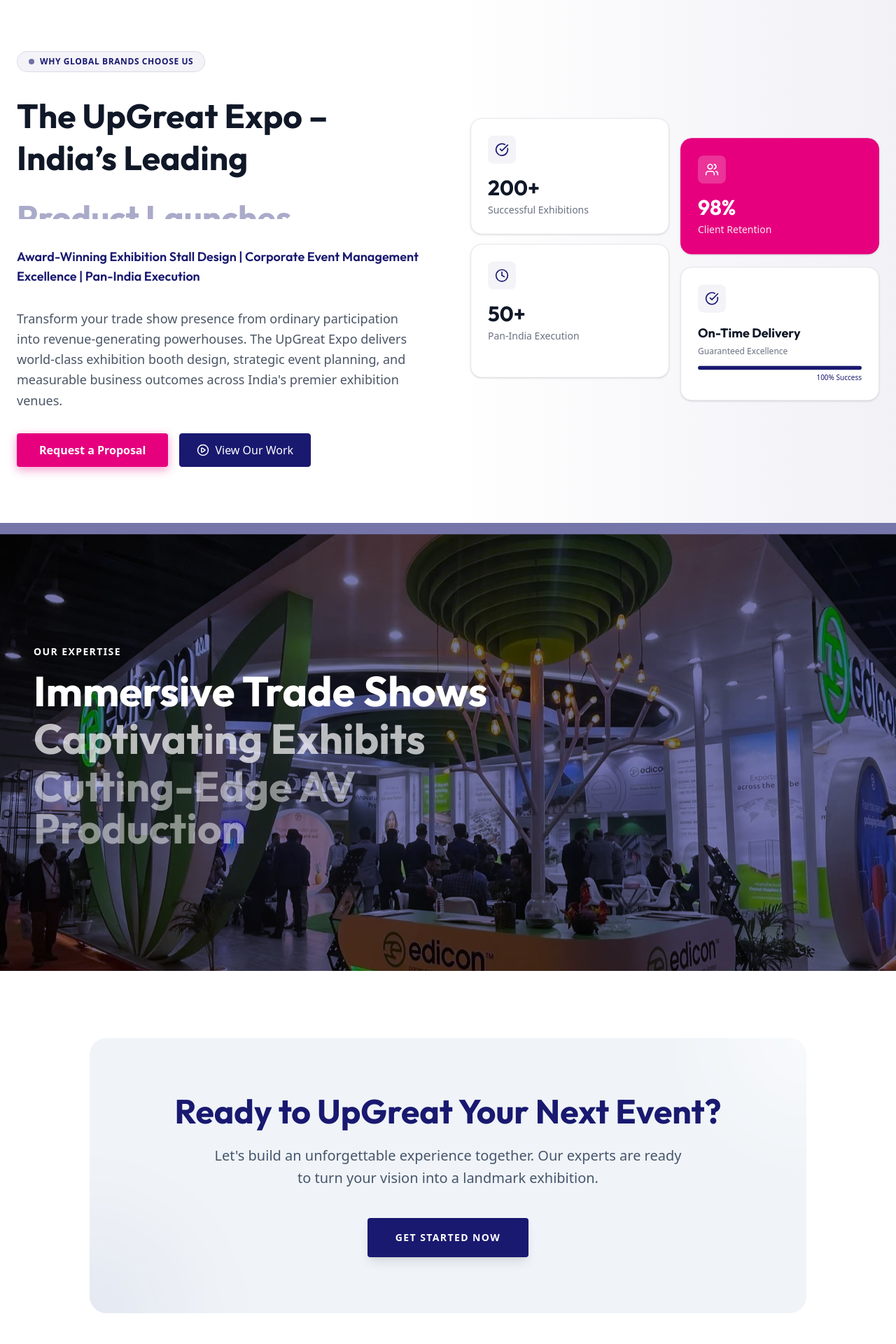
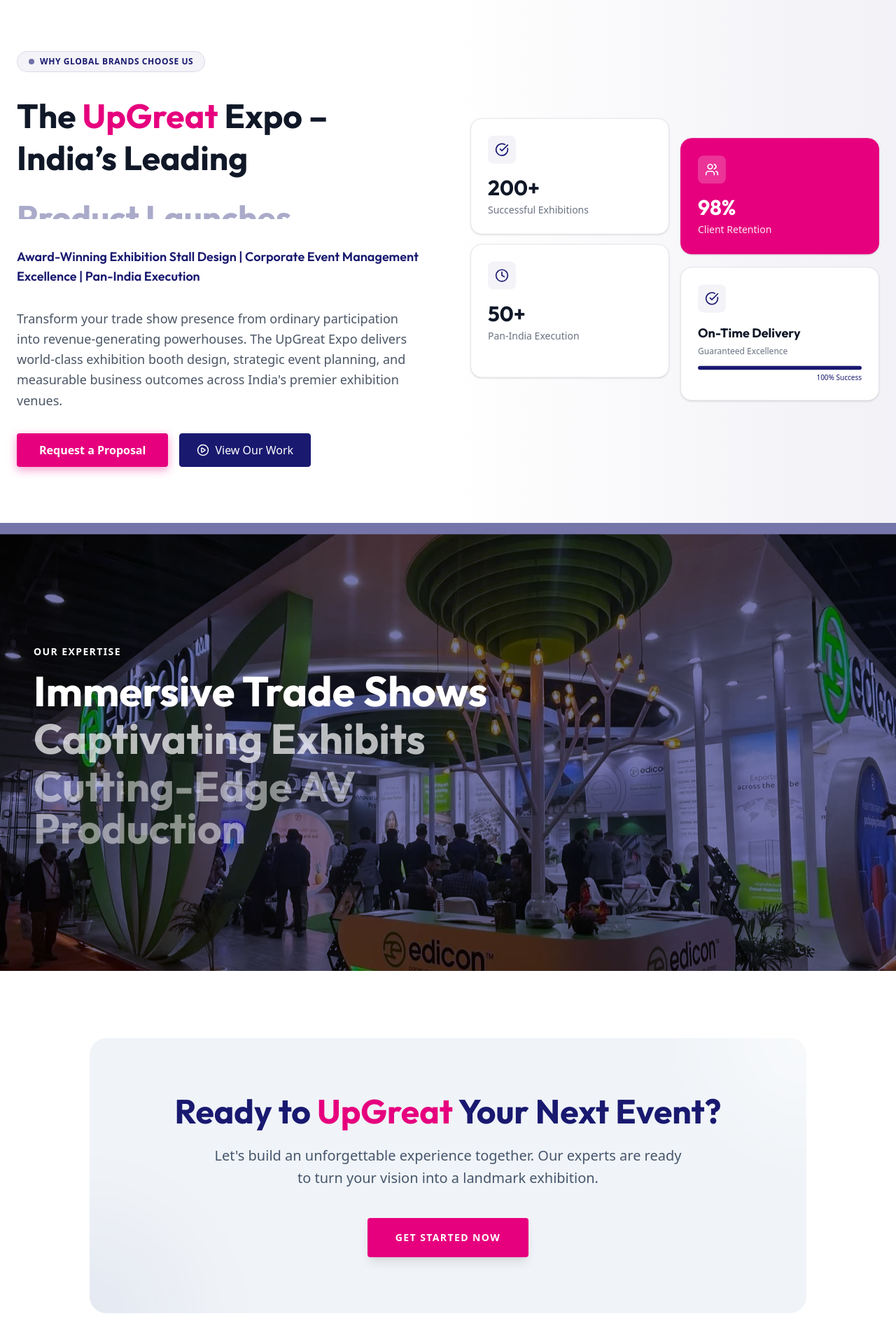
Before and after one commit to zuptek/upgreatExpo, a Next.js app in the folder web/: page / in a window 1280 px wide. Shown: the part 1300-3220 px from the top of the page at 70% size. Built offline with nearby package versions, Linux system fonts and the light colour scheme.

Commit message:
fixed sitemap and buttons

```diff
--- a/web/src/app/sitemap.ts
+++ b/web/src/app/sitemap.ts
@@ -6,6 +6,10 @@
     const routes = [
         '',
         '/about',
+        '/about/our-story',
+        '/about/team',
+        '/about/where-to-find-us',
+        '/about/careers',
         '/services',
         '/services/exhibition-stall-design',
         '/services/corporate-events',
@@ -16,7 +20,6 @@
         '/portfolio',
         '/insights/blog',
         '/contact-us',
-        '/careers',
         '/privacy-policy',
         '/terms-of-service',
         '/cookie-policy',
--- a/web/src/components/Home/BestExhibitionCompany.tsx
+++ b/web/src/components/Home/BestExhibitionCompany.tsx
@@ -47,7 +47,7 @@
                         Industry Leader
                     </div>
                     <h2 className="text-4xl md:text-5xl font-bold text-[#191970] mb-6 font-outfit leading-tight">
-                        What Makes The UpGreat Expo <br />
+                        What Makes The <span className="text-[#E6007E]">UpGreat</span> Expo <br />
                         <span className="text-[#E6007E]">The Best Exhibition Company in India</span>
                     </h2>
                     <h3 className="text-xl font-semibold text-[#191970] mb-6">
@@ -61,7 +61,7 @@
                 {/* Difference Box */}
                 <div className="bg-[#191970] text-white p-8 md:p-12 rounded-3xl mb-20 relative overflow-hidden text-center max-w-5xl mx-auto shadow-xl">
                     <div className="absolute top-0 left-0 w-full h-full bg-[url('https://www.transparenttextures.com/patterns/cubes.png')] opacity-10"></div>
-                    <h3 className="text-2xl font-bold mb-4 relative z-10 font-outfit">The UpGreat Expo Difference</h3>
+                    <h3 className="text-2xl font-bold mb-4 relative z-10 font-outfit">The <span className="text-[#E6007E]">UpGreat</span> Expo Difference</h3>
                     <p className="text-lg text-white/90 leading-relaxed relative z-10">
                         Every custom exhibition booth is strategically designed for maximum footfall, qualified lead generation, and competitive brand dominance. We don't create displays—we create revenue engines.
                     </p>
--- a/web/src/components/Home/Hero.tsx
+++ b/web/src/components/Home/Hero.tsx
@@ -162,14 +162,14 @@
                         <div className="absolute bottom-0 left-0 w-64 h-64 bg-[#191970]/5 rounded-full -ml-32 -mb-32 blur-3xl" />
 
                         <h2 className="text-3xl md:text-5xl font-bold text-[#191970] mb-6 relative z-10">
-                            Ready to UpGreat Your Next Event?
+                            Ready to <span className="text-[#E6007E]">UpGreat</span> Your Next Event?
                         </h2>
                         <p className="text-slate-600 text-lg md:text-xl max-w-2xl mx-auto mb-10 relative z-10 leading-relaxed">
                             Let's build an unforgettable experience together. Our experts are ready to turn your vision into a landmark exhibition.
                         </p>
                         <div className="relative z-10">
                             <Button
-                                className="bg-[#191970] hover:bg-[#12125a] text-white font-bold uppercase tracking-widest text-sm h-14 px-10 rounded-sm shadow-lg hover:shadow-xl transition-all transform hover:-translate-y-1"
+                                className="bg-[#E6007E] hover:bg-[#be0068] text-white font-bold uppercase tracking-widest text-sm h-14 px-10 rounded-sm shadow-lg hover:shadow-xl transition-all transform hover:-translate-y-1"
                                 href="/contact-us"
                             >
                                 Get Started Now
--- a/web/src/components/Home/TechExhibitionNetwork.tsx
+++ b/web/src/components/Home/TechExhibitionNetwork.tsx
@@ -129,7 +129,7 @@
 
                         <div className="relative mb-8 md:mb-10">
                             <h2 className="text-4xl md:text-5xl font-bold leading-tight font-outfit text-gray-900">
-                                The UpGreat Expo – India’s Leading <br />
+                                The <span className="text-[#E6007E]">UpGreat</span> Expo – India’s Leading <br />
                                 <div className="relative h-[1.2em] overflow-hidden">
                                     <AnimatePresence mode="wait">
                                         <motion.span
--- a/web/src/components/Home/UpGreatAdvantage.tsx
+++ b/web/src/components/Home/UpGreatAdvantage.tsx
@@ -54,7 +54,7 @@
                             transition={{ duration: 0.6 }}
                             className="text-4xl font-bold mb-4 font-outfit"
                         >
-                            The UpGreat Advantage
+                            The <span className="text-[#E6007E]">UpGreat</span> Advantage
                         </motion.h2>
                         <motion.h3
                             initial={{ opacity: 0, x: -30 }}
```
